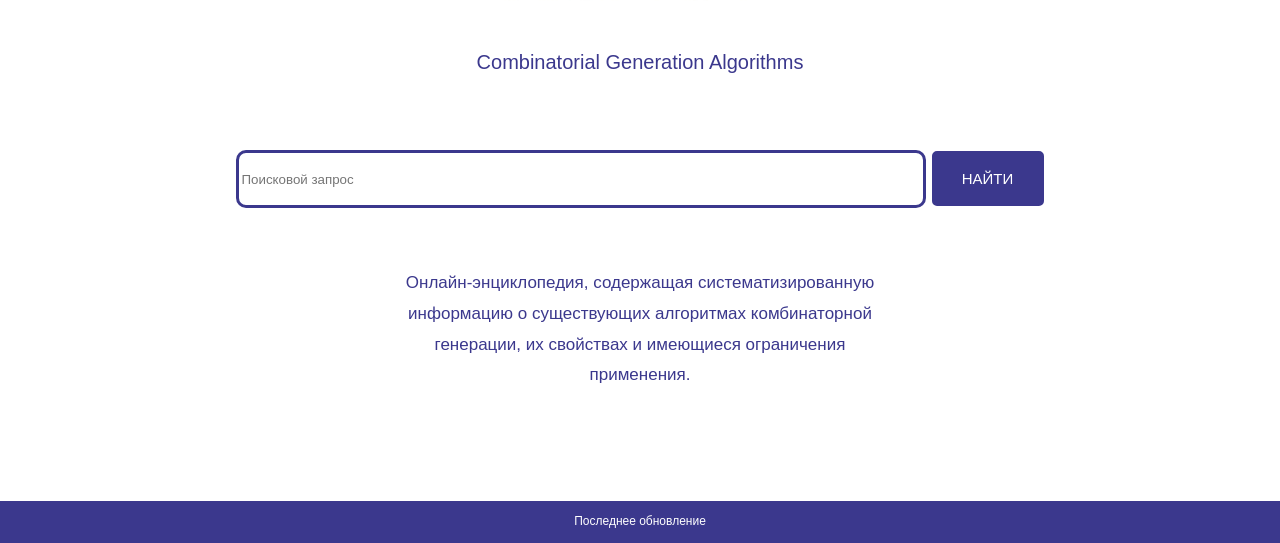
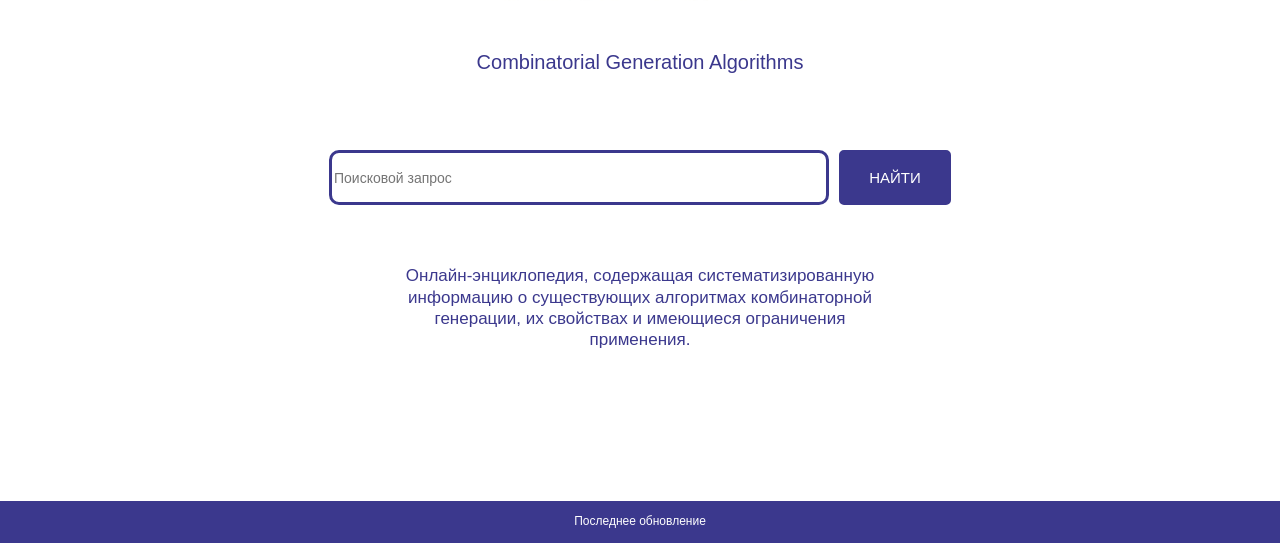
Before and after one commit to dorajji/GPO, a Django app: page / in a window 1280 px wide. Shown: the part 257-800 px from the top of the page. Run offline with Django 5.2, Linux system fonts and the light colour scheme; data that the repository does not hold is empty; some libraries are stand-ins or nearby versions.

Commit message:
Исправление внешнего вида сайта

```diff
--- a/backend/backend/static/scripts/find.js
+++ b/backend/backend/static/scripts/find.js
@@ -72,11 +72,34 @@ async function executeSearchQuery() {
             noResults();
         }
     } else {
-        alert('Введите запрос для поиска.');
+        // Создаем контейнер для сообщения об ошибке
+        const resultsContainer = document.createElement('div');
+        resultsContainer.className = 'search-results';
+
+        // Создаем заголовок
+        const header = document.createElement('h3');
+        header.textContent = 'Результаты поиска:';
+        resultsContainer.appendChild(header);
+
+        // Создаем сообщение об ошибке
+        const errorMessage = document.createElement('div');
+        errorMessage.className = 'search-results__error';
+        errorMessage.textContent = 'Введите запрос для поиска!';
+
+        resultsContainer.appendChild(errorMessage);
+
+        // Удаляем предыдущие результаты поиска, если они есть
+        const resultsRoot = document.getElementById('search-results-container');
+        resultsRoot.innerHTML = '';
+        resultsRoot.appendChild(resultsContainer);
     }
 }
 
 function displaySearchResults(results) {
+    // Скрываем блок с гиперссылками
+    const hrefBlock = document.querySelector('.home__find-href');
+    if (hrefBlock) hrefBlock.style.display = 'none';
+
     // Создаем контейнер для результатов поиска
     const resultsContainer = document.createElement('div');
     resultsContainer.className = 'search-results';
@@ -141,11 +164,14 @@ function displaySearchResults(results) {
             resultContent.className = 'search-result__content';
 
             // Создаем ссылку на последовательность
+            const linkBlock = document.createElement('div');
+            linkBlock.className = 'search-result__link-block';
             const link = document.createElement('a');
             link.href = `/main?find=${encodeURIComponent(result.OEIS_ID)}`;
             link.textContent = `${result.OEIS_ID}`;
             link.className = 'search-result__link';
-            resultContent.appendChild(link);
+            linkBlock.appendChild(link);
+            resultContent.appendChild(linkBlock);
 
             // Добавляем название последовательности
             if (result.sequence_name) {
@@ -207,14 +233,9 @@ function displaySearchResults(results) {
     if (algorithmBlock) resultsContainer.appendChild(algorithmBlock);
 
     // Удаляем предыдущие результаты поиска, если они есть
-    const existingResults = document.querySelector('.search-results');
-    if (existingResults) {
-        existingResults.remove();
-    }
-
-    // Добавляем результаты после поля ввода
-    const searchInput = document.querySelector('.find__input');
-    searchInput.parentNode.insertBefore(resultsContainer, searchInput.nextSibling);
+    const resultsRoot = document.getElementById('search-results-container');
+    resultsRoot.innerHTML = '';
+    resultsRoot.appendChild(resultsContainer);
 }
 
 function getBlockTitle(type) {
@@ -247,6 +268,40 @@ style.textContent = `
         background: #fff;
         border-radius: 5px;
         box-shadow: 0 2px 4px rgba(0,0,0,0.1);
+        width: 690px;
+        max-width: 100%;
+        box-sizing: border-box;
+    }
+
+    .main__header-search-box {
+        display: flex;
+        align-items: center;
+        gap: 10px;
+    }
+
+    .main__header-search-input {
+        flex: 1;
+        height: 40px;
+        padding: 0 15px;
+        border: 2px solid #3B388D;
+        border-radius: 5px;
+        font-size: 16px;
+    }
+
+    .main__header-search-button {
+        height: 40px;
+        padding: 0 20px;
+        background-color: #3B388D;
+        color: white;
+        border: none;
+        border-radius: 5px;
+        cursor: pointer;
+        font-size: 16px;
+        white-space: nowrap;
+    }
+
+    .main__header-search-button:hover {
+        background-color: #2e2c74;
     }
 
     .search-results__block {
@@ -283,6 +338,8 @@ style.textContent = `
         display: flex;
         flex-direction: column;
         gap: 5px;
+        justify-content: flex-start;
+        justify-items: flex-start;
     }
 
     .search-result__link {
@@ -321,6 +378,22 @@ style.textContent = `
         display: block;
         margin-top: 3px;
         white-space: pre-wrap;
+    }
+
+    h3{
+        margin-top: 0;
+        margin-bottom: 0;
+    }
+
+    .search-results__error {
+        padding: 15px;
+        margin: 10px 0;
+        background-color: #fff3f3;
+        border: 1px solid #ffcdd2;
+        border-radius: 4px;
+        color: #d32f2f;
+        font-size: 16px;
+        text-align: center;
     }
 `;
 document.head.appendChild(style);
@@ -367,14 +440,19 @@ function noResults() {
     resultsContainer.appendChild(resultsList);
 
     // Удаляем предыдущие результаты поиска, если они есть
-    const existingResults = document.querySelector('.search-results');
-    if (existingResults) {
-        existingResults.remove();
+    const resultsRoot = document.getElementById('search-results-container');
+    resultsRoot.innerHTML = '';
+    resultsRoot.appendChild(resultsContainer);
+
+    // Показываем блок с гиперссылками под результатами
+    const hrefBlock = document.querySelector('.home__find-href');
+    if (hrefBlock) {
+        hrefBlock.style.display = '';
+        // Вставляем после блока результатов
+        if (resultsRoot.nextSibling !== hrefBlock) {
+            resultsRoot.parentNode.insertBefore(hrefBlock, resultsRoot.nextSibling);
+        }
     }
-
-    // Добавляем результаты после поля ввода
-    const searchInput = document.querySelector('.find__input');
-    searchInput.parentNode.insertBefore(resultsContainer, searchInput.nextSibling);
 }
 
 function getQueryParam(param) {
@@ -406,6 +484,11 @@ function extractCleanText(html) {
     text = text.replace(/\\\(/g, '');
     text = text.replace(/\\\)/g, '');
 
+    // Декодируем математические символы
+    text = text.replace(/\\geq/g, '≥');
+    text = text.replace(/\\leq/g, '≤');
+    text = text.replace(/\\neq/g, '≠');
+
     // Удаляем все теги <...> (даже если они незакрыты)
     for (let i = 0; i < 3; i++) {
         text = text.replace(/<[^>]*>/g, '');
--- a/backend/backend/static/styles/styles.css
+++ b/backend/backend/static/styles/styles.css
@@ -123,21 +123,33 @@ body {
   text-align: center;
   color: #3B388D;
 }
+.home__find-row {
+  display: flex;
+  align-items: center;
+  justify-content: center;
+  gap: 10px;
+  margin-top: 70px;
+}
+.home__find-input,
+.home__find-button {
+  height: 55px;
+  box-sizing: border-box;
+  margin-top: 0;
+}
 .home__find-input {
-  margin-top: 70px;
-  -webkit-box-flex: 1;
-      -ms-flex-positive: 1;
-          flex-grow: 1;
-  height: 50px;
-  width: 680px;
+  height: 55px;
   border-width: 3px;
   border-color: #3B388D;
   border-radius: 10px;
   border-style: solid;
+  font-size: 14px;
+  flex: 1;
+  width: 500px;
+  min-width: 300px;
+  max-width: 800px;
 }
 .home__find-button {
   width: 112px;
-  height: 55px;
   border-color: #3B388D;
   border-radius: 5px;
   border-style: solid;
@@ -145,6 +157,10 @@ body {
   color: white;
   font-family: 'Lora', 'Regular', sans-serif;
   font-size: 15px;
+  margin: 0;
+  display: flex;
+  align-items: center;
+  justify-content: center;
 }
 .home__find-button :active {
   background-color: #2e2c74;
@@ -166,10 +182,16 @@ body {
   font-family: 'Lora', 'Regular', sans-serif;
   font-size: 15px;
   color: #3B388D;
+  gap: 30px;
+}
+.home__find-href-content {
+  margin: 0 10px;
 }
 .home__desc {
   width: 470px;
   margin-top: 35px;
+  margin-bottom: 30px;
+  line-height: 1.25;
   font-family: 'Lora', 'Regular', sans-serif;
   font-size: 17px;
   font-weight: 500;
@@ -620,7 +642,7 @@ th {
   .home__find-button {
     -ms-flex-item-align: center;
         align-self: center;
-    margin-top: 15px;
+    margin-top: 0;
   }
   .main__header-logo {
     font-size: 20px;
@@ -693,3 +715,17 @@ th {
     font-size: 13px;
   }
 }
+.search-result__link-block {
+  display: block;
+  margin-bottom: 5px;
+}
+.search-result__link {
+  display: inline;
+  font-weight: bold;
+  color: #0066cc;
+  text-decoration: none;
+  transition: text-decoration 0.2s;
+}
+.search-result__link:hover {
+  text-decoration: underline;
+}
--- a/backend/backend/static/templates/index.html
+++ b/backend/backend/static/templates/index.html
@@ -31,19 +31,15 @@
     </div>
 
     <div class="home__find">
-      <input type="text" name="find" id="find" placeholder="Поисковой запрос" class="home__find-input find__input">
-
-      <button class="home__find-button" onclick="executeSearchQuery()">
-        НАЙТИ
-      </button>
-
+      <div class="home__find-row" style="display: flex; align-items: center; gap: 10px; margin-top: 70px;">
+        <input type="text" name="find" id="find" placeholder="Поисковой запрос" class="home__find-input find__input">
+        <button class="home__find-button" onclick="executeSearchQuery()">НАЙТИ</button>
+      </div>
       <div class="home__find-href">
-        <a href="" class="home__find-href-content">
-
-        </a>
+        <a href="" class="home__find-href-content"></a>
       </div>
-
     </div>
+    <div id="search-results-container"></div>
 
     <div class="home__desc">
       Онлайн-энциклопедия, содержащая систематизированную информацию о существующих алгоритмах комбинаторной генерации, их свойствах и имеющиеся ограничения применения.
```
Also changed, not shown: backend/media/images/logo_I4hJQzC.png (deleted), backend/media/images/logo_jyNTEMr.png (deleted).
